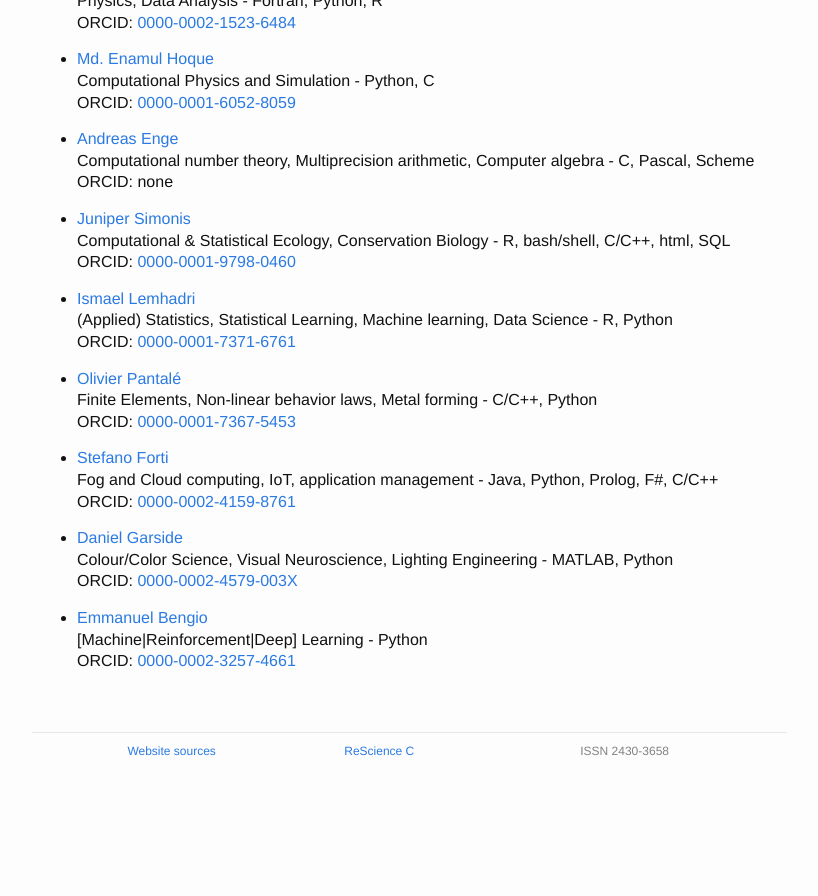
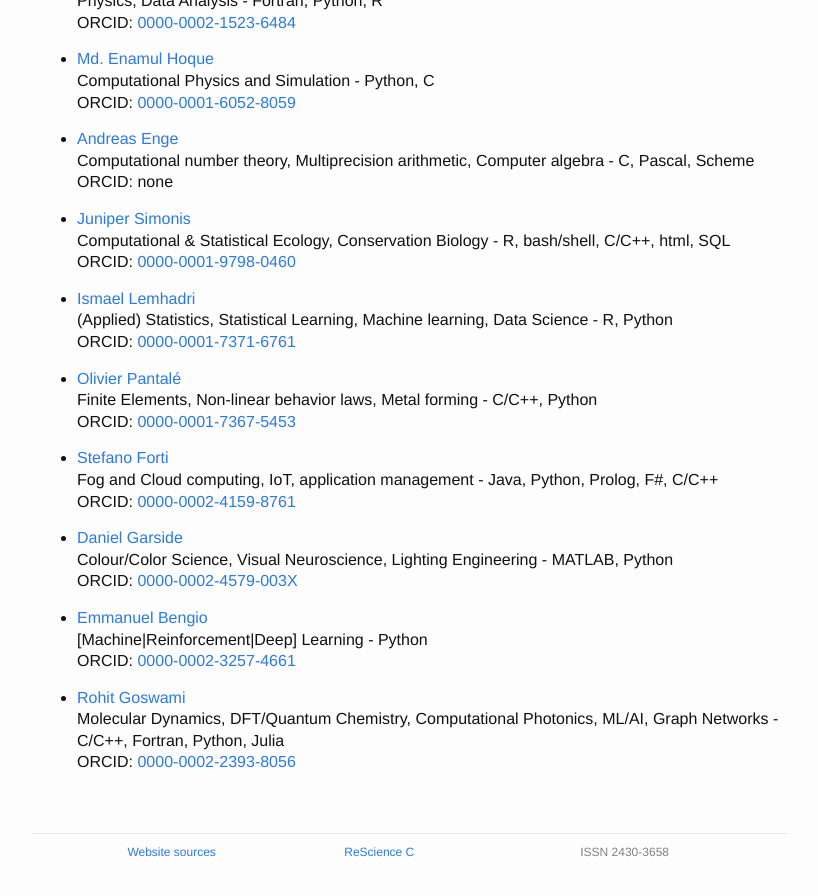
Before and after one commit to ReScience/rescience.github.io, a Jekyll site: the page built from 04-board.md, in a window 1280 px wide and 900 px high, scrolled down 11120 px. Shown: the top 896 px of the window, without its empty margins (223-1041 px from the left). Built offline with Jekyll 4.4.1, drawn with Linux system fonts in a browser that asks for light colours; our own code applies the rules of GitHub Pages for plain Markdown files; before the commit the page ends 11919 px from its top, so only the background shows below that.

Commit message:
Added Rohit Goswami

```diff
--- a/04-board.md
+++ b/04-board.md
@@ -606,3 +606,7 @@ ORCID: [0000-0002-8225-7517](https://orcid.org/0000-0002-8225-7517)
 * [Emmanuel Bengio](https://github.com/bengioe)
   [Machine|Reinforcement|Deep] Learning - Python
   ORCID: [0000-0002-3257-4661](https://orcid.org/0000-0002-3257-4661)
+
+* [Rohit Goswami](https://github.com/HaoZeke)
+  Molecular Dynamics, DFT/Quantum Chemistry, Computational Photonics, ML/AI, Graph Networks - C/C++, Fortran, Python, Julia
+  ORCID: [0000-0002-2393-8056](https://orcid.org/0000-0002-2393-8056)
```
